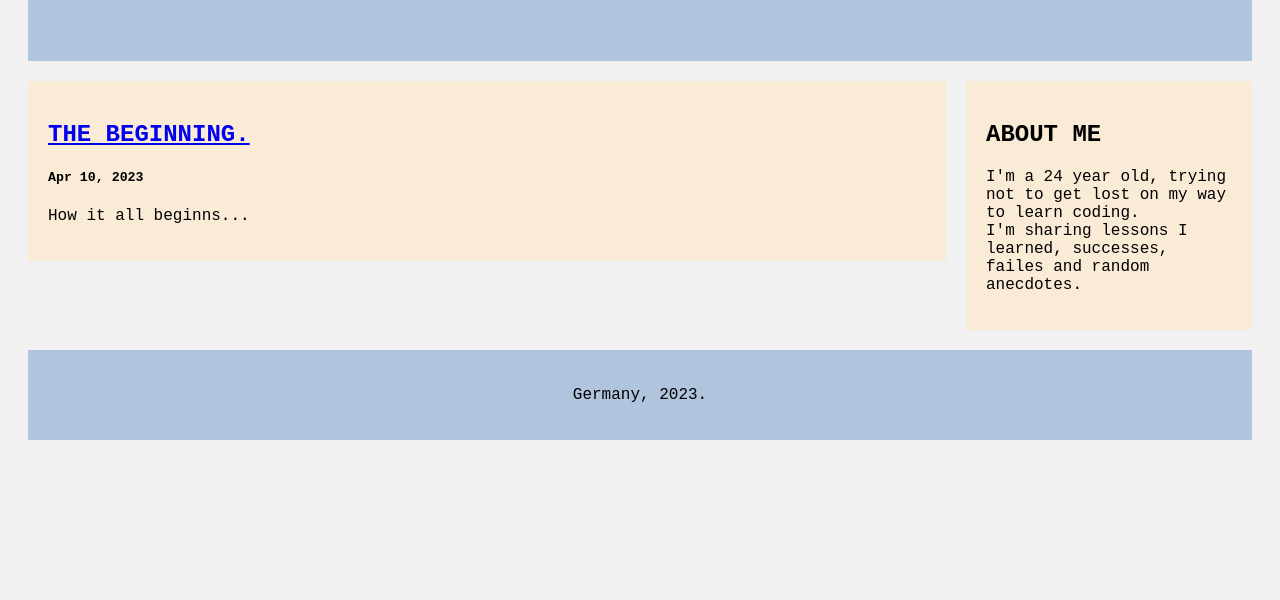
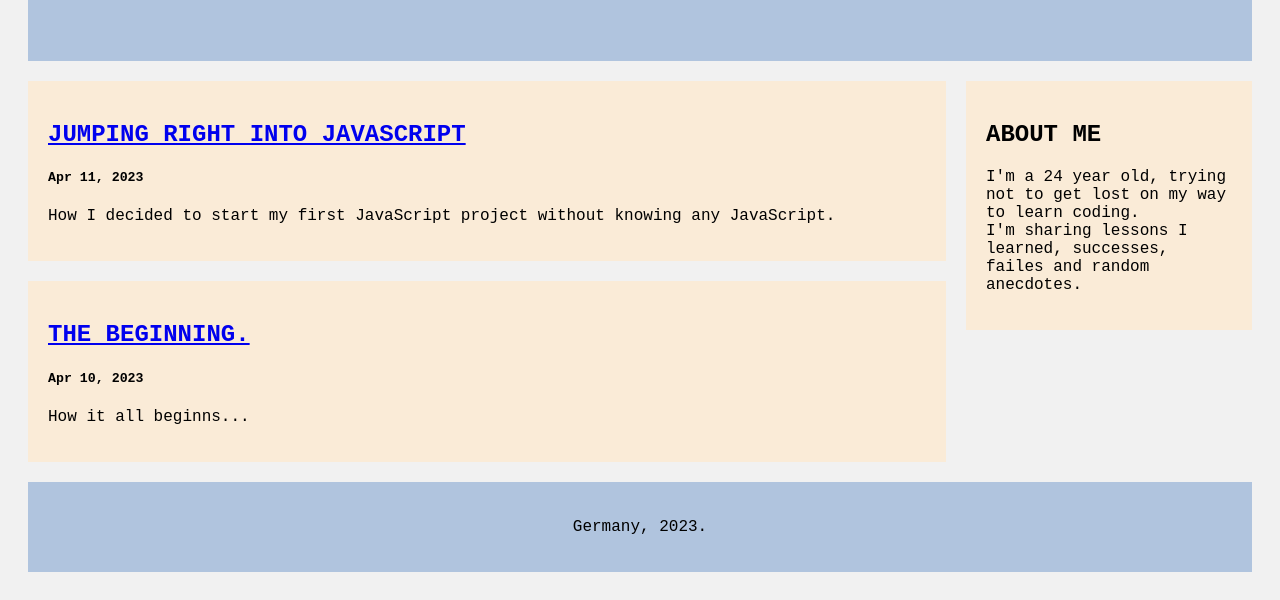
Before and after one commit to J-Juettner/jjcoding, a plain HTML site: page index.html in a window 1280 px wide. Shown: the part 225-825 px from the top of the page. Before the commit the page ends 800 px from the top, so only its background shows below. Drawn offline with Linux system fonts and the light colour scheme.

Commit message:
Added blogpost 02

```diff
--- a/index.html
+++ b/index.html
@@ -13,15 +13,14 @@
           <div class="row">
             <div class="leftcolumn">
 
-                <!--2nd blogpost
+                <!--2nd blogpost-->
 
               <div class="card">
-                <h2>TITLE HEADING</h2>
-                <h5>Title description, Dec 7, 2017</h5>
-                <div class="fakeimg" style="height:200px;">Image</div>
-                <p>Some text..</p>
+                <a href="02_firstjavascriptproject.html"><h2>Jumping right into JavaScript</h2></a>
+                <h5> Apr 11, 2023 </h5>
+                <p>How I decided to start my first JavaScript project without knowing any JavaScript.</p>
               </div>
-              -->
+
 
               <!--1st blogpost-->
 
```
